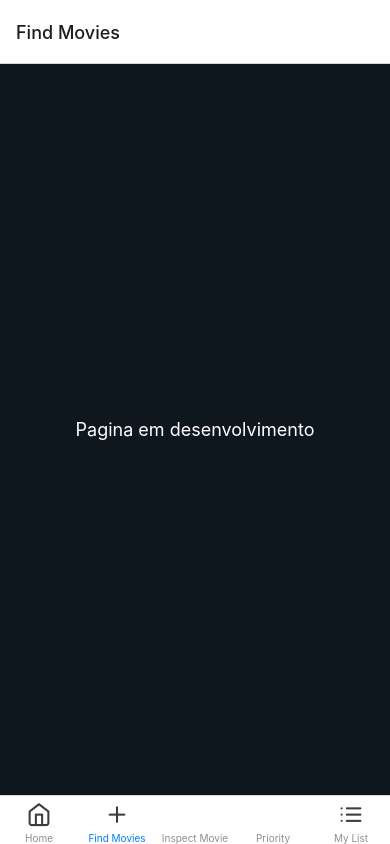
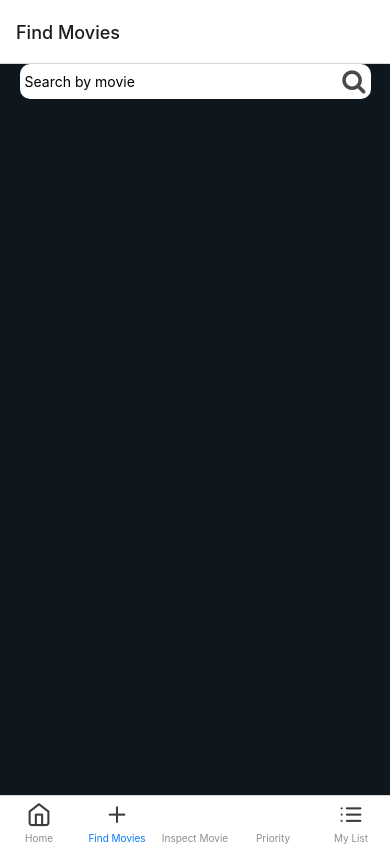
Before and after one commit to luispaganini/films-list, a React Native app: screen / in a window 390 px wide. Both pictures are taken after a click on the button "FIND MOVIES". Built offline with nearby package versions, Linux system fonts and the light colour scheme.

Commit message:
add axios and new features

```diff
--- a/App.tsx
+++ b/App.tsx
@@ -1,5 +1,7 @@
 import Routes from "./src/Routes";
 
 export default function App() {
-  return <Routes />;
+  return (
+    <Routes />
+  );
 }
--- a/package.json
+++ b/package.json
@@ -13,6 +13,7 @@
     "@react-navigation/bottom-tabs": "^6.2.0",
     "@react-navigation/native": "^6.0.8",
     "@react-navigation/native-stack": "^6.5.2",
+    "axios": "^0.27.2",
     "expo": "^44.0.6",
     "expo-status-bar": "~1.2.0",
     "react": "17.0.1",
--- /dev/null
+++ b/src/interfaces/ApiInterface.ts
@@ -0,0 +1,9 @@
+export interface ApiInterface {
+    imdbId: string,
+    title: string,
+    description: string,
+    score: number,
+    trailer: string,
+    poster: string,
+    backdrop: string
+}
--- a/src/pages/FindMovie.tsx
+++ b/src/pages/FindMovie.tsx
@@ -1,22 +1,89 @@
-import { StyleSheet, View, Text } from "react-native";
-import { useState } from "react";
-import {SearchBar} from 'react-native-elements';
+import { StyleSheet, View, Text, TouchableOpacity, FlatList, Linking, Image, Button, Modal, TextInput, Pressable } from "react-native";
+import React, { useContext, useEffect, useState } from "react";
+import { ItemInterface } from "../interfaces/ItemInterface";
+import { SafeAreaView } from "react-native-safe-area-context";
+import InspectMovie from "./InspectMovie";
+import api from "../services/api";
+import { ApiInterface } from "../interfaces/ApiInterface";
+import Icon from 'react-native-vector-icons/FontAwesome';
+
+const Item = ({ item, onPress, backgroundColor, textColor }: any) => (
+  <TouchableOpacity onPress={onPress} style={[buttonStyle(), backgroundColor]}>
+    <View>
+      <Image
+        style={styles.buttonFacebookStyle}
+        source={{uri: item.backdrop}}
+      />
+    </View>
+
+  </TouchableOpacity>
+);
+
+export default function FindMovie() {
+  const [movies, setMovies] = useState([]);
+  const [modalVisible, setModalVisible] = useState(false);
+  const [modalContent, setModalContent] = useState(null);
+  const [selectedId, setSelectedId] = useState(null);
+  const [searchMovie, setSearchMovie] = useState("");
+
+  const handleYoutube = () => {
+    return (
+      <View>
+        <Modal
+        animationType="fade"
+        transparent={true}
+        visible={modalVisible}
+        onRequestClose={() => {
+          // this callback runs when device "back" button is pressed
+          setModalVisible(!modalVisible);
+        }}
+        >
+          <InspectMovie></InspectMovie>
+        </Modal>
+      </View>
+    );
+
+    //Linking.openURL("https://youtu.be/tjujvMkqWe4")
+  };
 
 
-export default function FindMovie() {
-  const [value, setValue] = useState('');
+  const renderItem = ({ item }: any) => {
+    const backgroundColor: string = "#9C9C9C";
+    const color: string = 'black';
+
+    return (
+      <Item
+        item={item}
+        onPress={handleYoutube}
+        backgroundColor={{ backgroundColor }}
+        textColor={{ color }}
+      />
+    );
+  };
 
   return (
-    <View style={styles.container}>
-      {/* <SearchBar
-      platform=""
-        placeholder="Type Here..."
-        onChangeText={this.updateSearch}
-        value={search}
-      /> */}
-      <Text style={styles.text}>Pagina em desenvolvimento</Text>
-    </View>
+    <SafeAreaView style={styles.container}>
+      <View style={styles.searchBar}>
+        <TextInput value={searchMovie} onChangeText={setSearchMovie} placeholder="Search by movie" />
+        <Pressable onPress={findMovieHandler}>
+          <Icon name={"search"} size={25} color={"#494949"} />
+        </Pressable>
+      </View>
+      <FlatList
+        data={movies}
+        renderItem={renderItem}
+        keyExtractor={(item: ApiInterface) => item.imdbId}
+        extraData={selectedId}
+      />
+    </SafeAreaView>
   );
+
+  function findMovieHandler() {
+    api.get(`/movie/name?name=${searchMovie}`).then((response) => {
+      setMovies(response.data);
+      console.log(response.data)
+    });
+  }
 }
 
 const styles = StyleSheet.create({
@@ -28,6 +95,43 @@ const styles = StyleSheet.create({
   },
   text: {
     fontSize: 18,
-    color: "#FFFFFF"
+    color: "white",
   },
+  buttonFacebookStyle: {
+    flexDirection: 'row',
+    alignItems: 'center',
+    borderColor: '#fff',
+    height: "100%",
+    borderRadius: 5,
+  },
+  content: {
+    width: "80%",
+    height: "80%",
+    margin: 8,
+    padding: 8,
+    backgroundColor: "white",
+    borderRadius: 8,
+    alignItems: "center",
+    justifyContent: "space-around",
+  },
+  searchBar: {
+    backgroundColor: "white",
+    display: "flex",
+    flexDirection: "row",
+    padding: 5,
+    justifyContent: "space-between",
+    width: "90%",
+    borderRadius: 10
+  }
 });
+
+function buttonStyle() {
+  const style = {
+    button: {
+      width: 250,
+      height:100,
+      marginBottom: 10,
+    }
+  }
+  return style.button;
+}
--- a/src/pages/InspectMovie.tsx
+++ b/src/pages/InspectMovie.tsx
@@ -1,9 +1,31 @@
 import { Image, StyleSheet, View, Text, ScrollView, Pressable, Button } from "react-native";
-import React, { useState } from "react";
+import React, { useEffect, useState } from "react";
+import api from "../services/api";
+import { ApiInterface } from "../interfaces/ApiInterface";
 
 
 export default function InspectMovie({ navigation }: any) {
-  const handleMyList = () => {
+  const [movie, setMovie]: any = useState([]);
+  const LOW = 1;
+  const MEDIUM = 2;
+  const HIGH = 3;
+
+  useEffect(() => {
+    api.get("/movie/tt0077766").then((response) => {
+      setMovie(response.data);
+    });
+  }, []);
+
+  const sendMovieLow = () => {
+    sendMovie(movie, LOW);
+    navigation.navigate("My List");
+  };
+  const sendMovieMedium = () => {
+    sendMovie(movie, MEDIUM);
+    navigation.navigate("My List");
+  };
+  const sendMovieHigh = () => {
+    sendMovie(movie, HIGH);
     navigation.navigate("My List");
   };
 
@@ -12,33 +34,47 @@ export default function InspectMovie({ navigation }: any) {
       <View>
         <Image
           style={styles.logo}
-          source={{uri: "https://sm.ign.com/t/ign_br/screenshot/default/the-witcher-netflix-09_j82n.h960.jpg"}}
+          source={{uri: movie.poster}}
         />
-        <Text style={styles.textTitle}>The Witcher</Text>
-        <Text style={styles.text}>Lorem Ipsum is simply dummy text of the printing and typesetting industry.
-          Lorem Ipsum has been the industry's standard dummy text ever since the 1500s.
-        </Text>
+        <Text style={styles.textTitle}>{movie.title}</Text>
+        <Text style={styles.text}>{movie.description}</Text>
 
-        <Text style={styles.text}>IMDb: 9.3</Text>
+        <Text style={styles.text}>IMDb: {movie.score}</Text>
 
         <Text style={styles.textTitle}>Priority</Text>
         <View style={styles.buttons}>
-          <Pressable style={styles.button}>
+          <Pressable style={styles.button} onPress={sendMovieLow}>
             <Text style={styles.textButton}>Low</Text>
           </Pressable>
-          <Pressable style={styles.button2}>
+          <Pressable style={styles.button2} onPress={sendMovieMedium}>
             <Text style={styles.textButton}>Medium</Text>
           </Pressable>
-          <Pressable style={styles.button3}>
+          <Pressable style={styles.button3} onPress={sendMovieHigh}>
             <Text style={styles.textButton}>High</Text>
           </Pressable>
         </View>
-        <View style={styles.buttonConfirm}>
-          <Button title="Add To List" onPress={handleMyList} />
-      </View>
       </View>
     </ScrollView>
   );
+}
+
+async function sendMovie(movieApi: ApiInterface, priority: number) {
+  let movie = {
+    title: movieApi.title,
+    description: movieApi.description,
+    imdbId: movieApi.imdbId,
+    score: movieApi.score,
+    trailer: movieApi.trailer,
+    poster: movieApi.poster,
+    backdrop: movieApi.backdrop,
+    priorityLevel: priority
+  }
+  let createdMovie = await api.post("/movie", movie);
+  if (createdMovie.status === 201) {
+    console.log("Created!", createdMovie.data.model);
+  } else {
+    console.log("Error!", "This movie already exists.");
+  }
 }
 
 const styles = StyleSheet.create({
--- a/src/pages/List.tsx
+++ b/src/pages/List.tsx
@@ -1,31 +1,59 @@
-import { StyleSheet, View, Text, TouchableOpacity, FlatList, Linking } from "react-native";
-import React, { useState } from "react";
+import { StyleSheet, View, Text, TouchableOpacity, FlatList, Linking, Image } from "react-native";
+import React, { useEffect, useState } from "react";
 import { ItemInterface } from "../interfaces/ItemInterface";
 import { SafeAreaView } from "react-native-safe-area-context";
+import api from "../services/api";
+import { ApiInterface } from "../interfaces/ApiInterface";
 
-const data = [
-  {
-    id: 1,
-    title: "The Witcher",
-    priority: 1,
-    colorPriority: "#FF3636",
-    img: "https://t.ctcdn.com.br/JK5USDhY3V3j0f6DtXxLt9UVPJs=/512x288/smart/filters:format(webp)/i575643.png",
-    trailer: "https://youtu.be/tjujvMkqWe4"
-  },
-]
+// const data = [
+//   {
+//     id: 1,
+//     title: "The Witcher",
+//     priority: 1,
+//     colorPriority: "#FF3636",
+//     img: "https://t.ctcdn.com.br/JK5USDhY3V3j0f6DtXxLt9UVPJs=/512x288/smart/filters:format(webp)/i575643.png",
+//     trailer: "https://youtu.be/tjujvMkqWe4"
+//   },
+//   {
+//     id: 2,
+//     title: "The Witcher",
+//     priority: 1,
+//     colorPriority: "blue",
+//     img: "https://t.ctcdn.com.br/JK5USDhY3V3j0f6DtXxLt9UVPJs=/512x288/smart/filters:format(webp)/i575643.png",
+//     trailer: "https://youtu.be/tjujvMkqWe4"
+//   },
+//   {
+//     id: 3,
+//     title: "The Witcher",
+//     priority: 1,
+//     colorPriority: "yellow",
+//     img: "https://t.ctcdn.com.br/JK5USDhY3V3j0f6DtXxLt9UVPJs=/512x288/smart/filters:format(webp)/i575643.png",
+//     trailer: "https://youtu.be/tjujvMkqWe4"
+//   },
+// ]
 
 const Item = ({ item, onPress, backgroundColor, textColor }: any) => (
-  <TouchableOpacity onPress={onPress} style={[buttonStyle(item.color), backgroundColor]}>
-      {/* <Image
-        source={{uri: item.img}}
-      /> */}
+  <TouchableOpacity onPress={onPress} style={[buttonStyle(item.priorityLevel), backgroundColor]}>
+    <View>
+      <Image
+        style={styles.buttonFacebookStyle}
+        source={{uri: item.backdrop}}
+      />
+    </View>
+
   </TouchableOpacity>
 );
 
 export default function List() {
+  const [movies, setMovies] = useState([]);
   const handleYoutube = (link: string) => {
-    Linking.openURL(link)
+    //Linking.openURL(link)
   };
+  useEffect(() => {
+    api.get("/movies/priority/4").then((response) => {
+      setMovies(response.data);
+    });
+  }, []);
 
   const [selectedId, setSelectedId] = useState(null);
 
@@ -46,9 +74,9 @@ export default function List() {
   return (
     <SafeAreaView style={styles.container}>
       <FlatList
-        data={data}
+        data={movies}
         renderItem={renderItem}
-        keyExtractor={(item) => item.id.toString()}
+        keyExtractor={(item: ApiInterface) => item.imdbId}
         extraData={selectedId}
       />
     </SafeAreaView>
@@ -66,13 +94,35 @@ const styles = StyleSheet.create({
     fontSize: 18,
     color: "white",
   },
+  buttonFacebookStyle: {
+    flexDirection: 'row',
+    alignItems: 'center',
+    borderColor: '#fff',
+    height: "100%",
+    borderRadius: 5,
+  }
 });
 
-function buttonStyle(color: string) {
+function buttonStyle(priority: number) {
+  let color = ""
+  switch(priority){
+    case 1:
+      color = "green"
+      break;
+    case 2:
+      color = "yellow"
+      break;
+    case 3:
+      color = "#FF3636"
+      break;
+    default:
+      color = "black"
+  }
+
   const style = {
     button: {
       width: 250,
-      height:60,
+      height:100,
       marginBottom: 10,
       borderBottomWidth: 4,
       borderBottomColor: color
--- /dev/null
+++ b/src/services/api.tsx
@@ -0,0 +1,7 @@
+import axios from "axios";
+
+const api = axios.create({
+  baseURL: "https://films-list.azurewebsites.net/api",
+});
+
+export default api;
```
Also changed, not shown: 2 other files (tests, documents, lock files or other folders).
